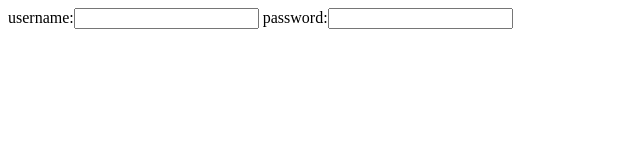
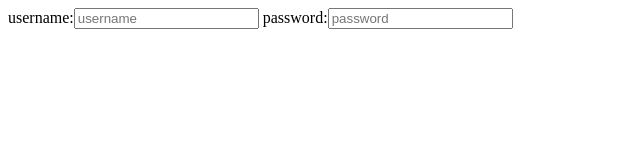
Before and after one commit to Harshvardhan19/bootstrap, a plain HTML site: page login.html in a window 1280 px wide. Shown: the full height of the page, 0-640 px from the left. Drawn offline with Linux system fonts and the light colour scheme.

Commit message:
placeholderadd

```diff
--- a/login.html
+++ b/login.html
@@ -4,7 +4,7 @@
 	<title></title>
 </head>
 <body>
-username:<input type="text" name="">
-password:<input type="password" name="">
+username:<input type="text" name="" placeholder="username">
+password:<input type="password" name="" placeholder="password">
 </body>
 </html>
```
